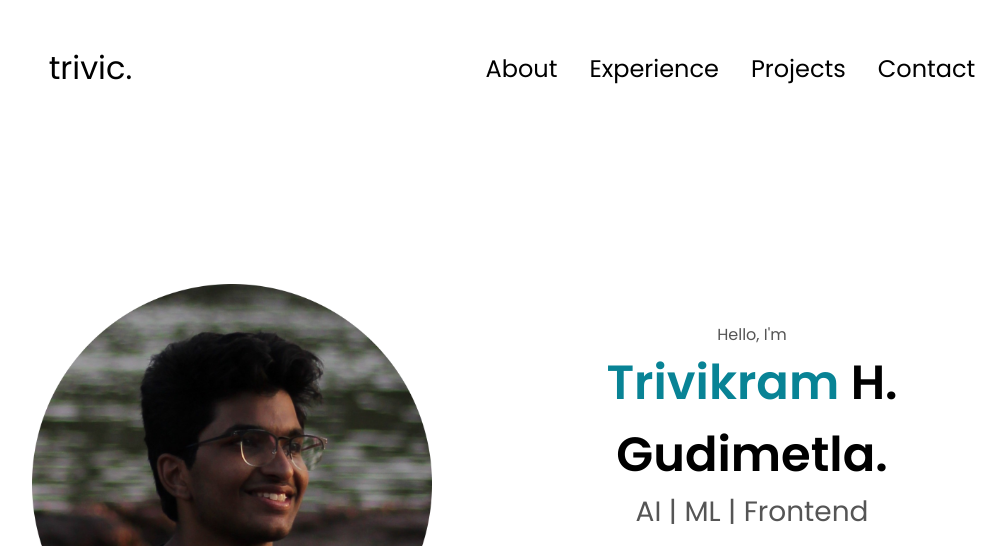
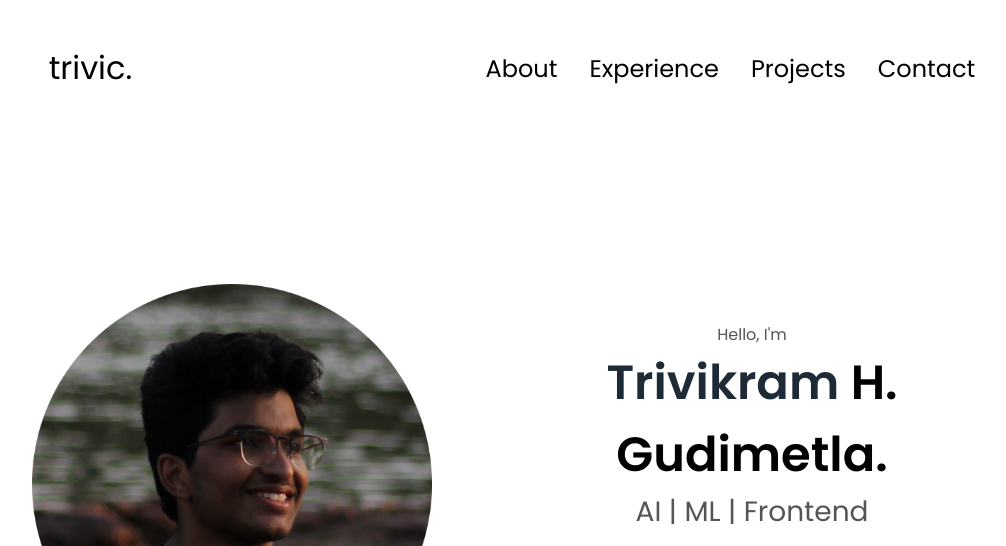
Before and after one commit to trivic-git/portfolio-v1, a plain HTML site: page index.html in a window 1280 px wide. Shown: the top 546 px of the page, without its empty margins (128-1134 px from the left). Drawn offline with Linux system fonts and the light colour scheme.

Commit message:
Update style.css

```diff
--- a/style.css
+++ b/style.css
@@ -225,7 +225,7 @@ section{
   }
 
 #firstname{
-    color: #088395 ;
+    color: #1e2b37 ;
 }
 
   /* BUTTONS */
```
